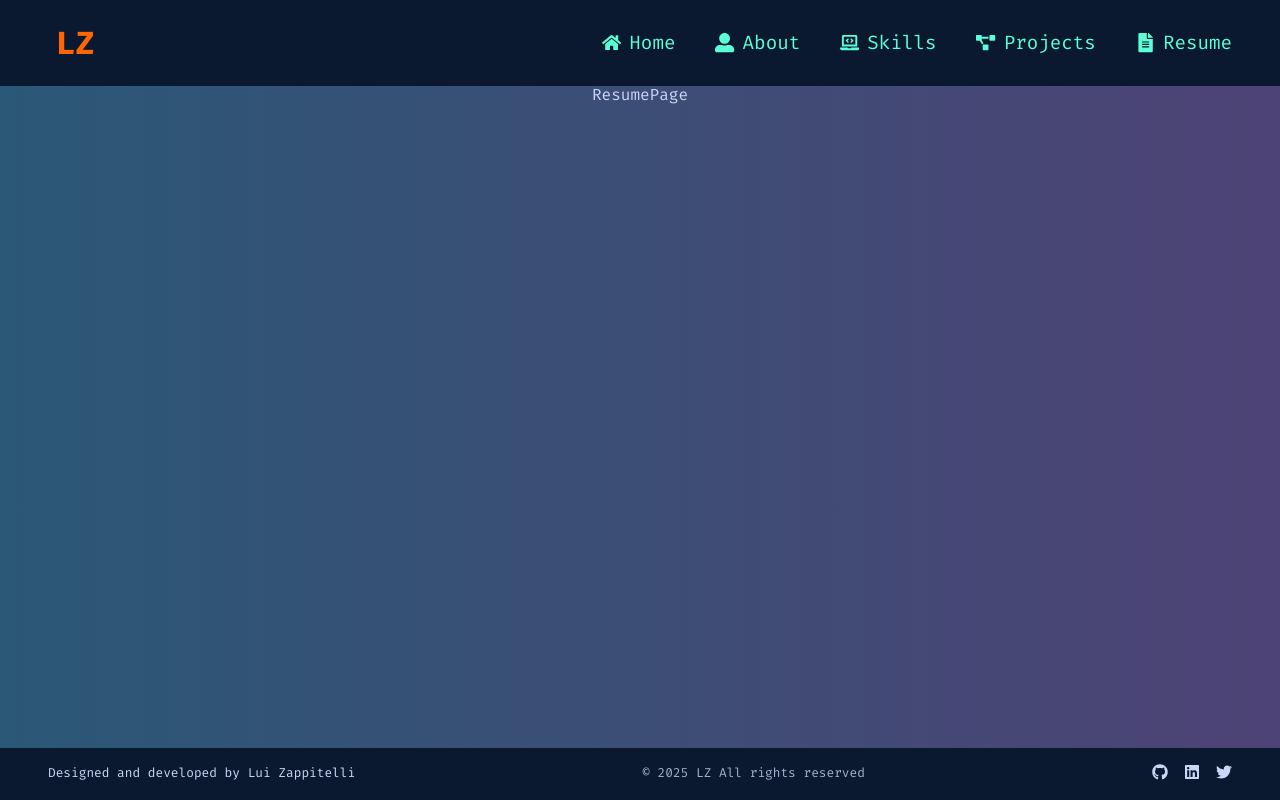
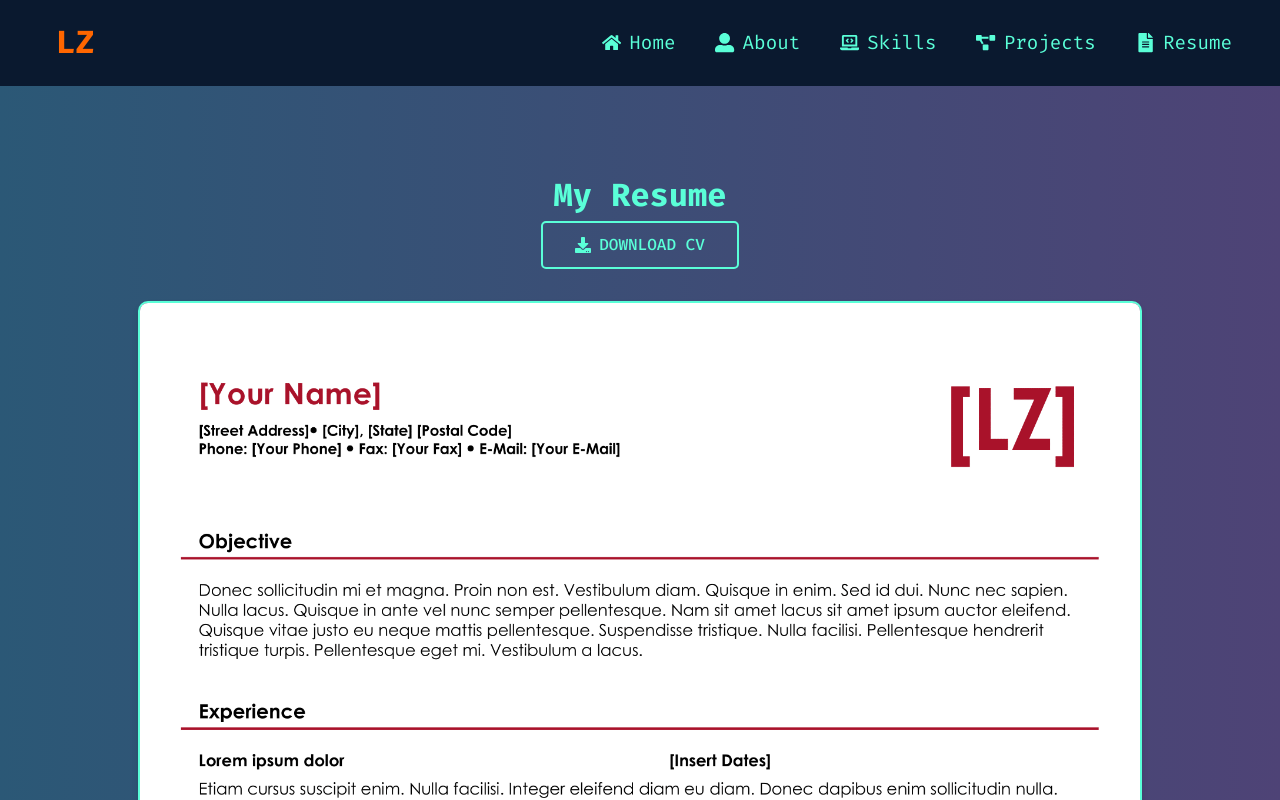
Before and after one commit to lzappo/my-portfolio, a React (Vite) app: page /resume in a window 1280 px wide. Shown: the top 800 px of the page. Built offline with nearby package versions, Linux system fonts and the light colour scheme.

Commit message:
resume page made and styled

```diff
--- a/src/pages/ResumePage.jsx
+++ b/src/pages/ResumePage.jsx
@@ -1,7 +1,31 @@
 import React from "react";
+import "../styles/ResumePage.css";
+import { FaDownload } from "react-icons/fa";
+import resumePDF from "../assets/LuiZappitelli_CV.pdf"; // Ensure this is in your assets folder
+import resumeImage from "../assets/resumeTemplate.png"; // A screenshot or exported image of your resume
 
 const ResumePage = () => {
-  return <div>ResumePage</div>;
+  return (
+    <section className="resume-section">
+      <h2 className="resume-title">My Resume</h2>
+
+      <a
+        href={resumePDF}
+        download="LuiZappitelli_CV.pdf"
+        className="btn resume-download"
+      >
+        <FaDownload /> Download CV
+      </a>
+
+      <div className="resume-preview">
+        <img
+          src={resumeImage}
+          alt="Lui Zappitelli Resume"
+          className="resume-image"
+        />
+      </div>
+    </section>
+  );
 };
 
 export default ResumePage;
--- a/src/styles/NavBar.css
+++ b/src/styles/NavBar.css
@@ -4,7 +4,6 @@
   justify-content: space-between;
   padding: 1rem;
   color: white;
-  align-items: center;
 
 }
 
--- a/src/styles/ResumePage.css
+++ b/src/styles/ResumePage.css
@@ -0,0 +1,50 @@
+.resume-section {
+    padding: 4rem 2rem;
+  }
+
+  /* TITLE */
+  .resume-title {
+    font-size: 2rem;
+    font-weight: bold;
+    margin-bottom: 0.5rem;
+  }
+
+
+  .resume-section .btn {
+    margin-bottom: 2rem;
+  }
+
+  /* RESUME PREVIEW */
+  .resume-preview {
+    display: flex;
+    justify-content: center;
+    margin-bottom: 2rem;
+  }
+
+  .resume-image {
+    width: 100%;
+    max-width: 1000px; /* Adjust as needed */
+    height: auto;
+    border: 2px solid #5affd8;
+    border-radius: 10px;
+    box-shadow: 0 4px 6px rgba(0, 0, 0, 0.1);
+  }
+
+  /* DOWNLOAD BUTTON */
+  .resume-download {
+    display: inline-flex;
+    align-items: center;
+    gap: 0.5rem;
+    padding: 0.8rem 2rem;
+    border: 2px solid #5affd8;
+    border-radius: 5px;
+    font-size: 1rem;
+    color: #5affd8;
+    text-decoration: none;
+    transition: all 0.3s ease-in-out;
+  }
+
+  .resume-download:hover {
+    background-color: #5affd8;
+    color: #333;
+  }
```
Also changed, not shown: src/assets/resumeTemplate.png (added).
